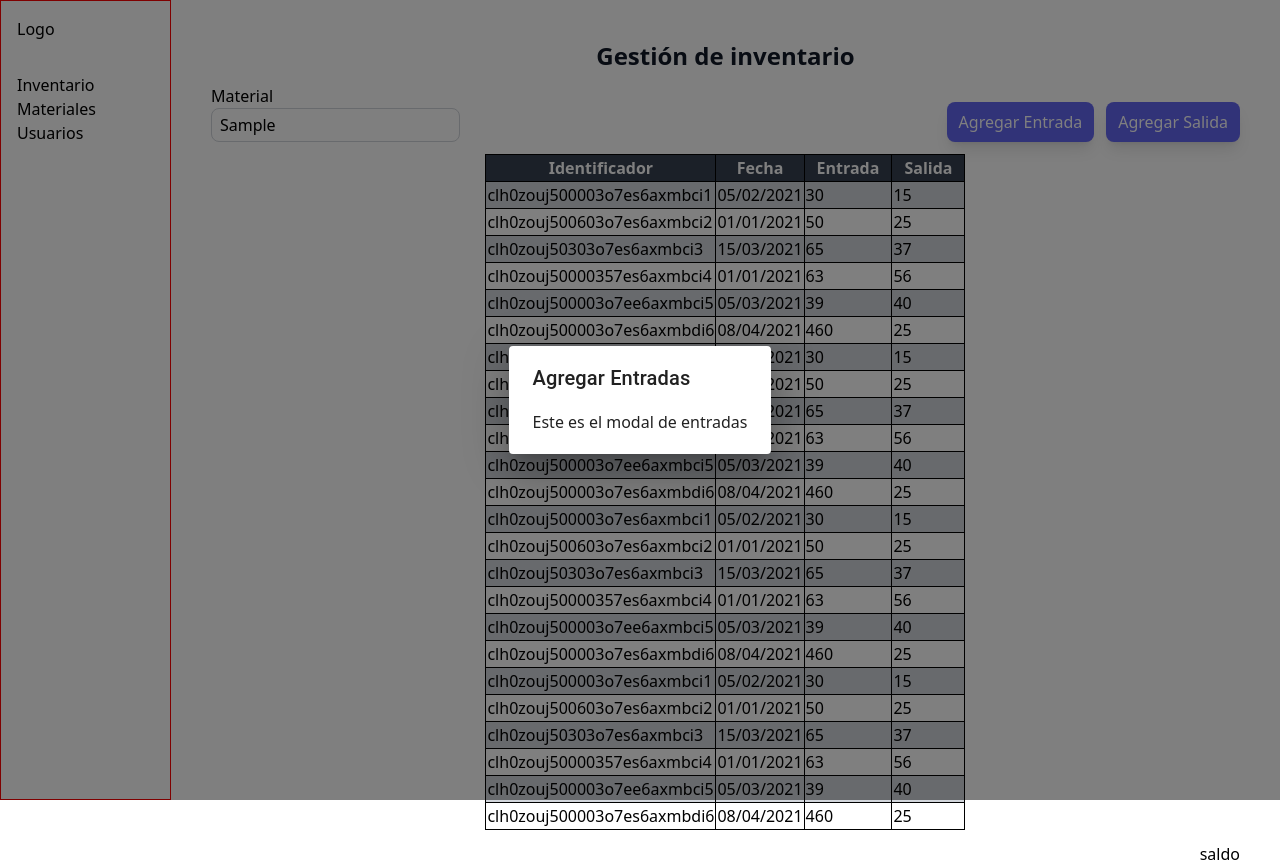
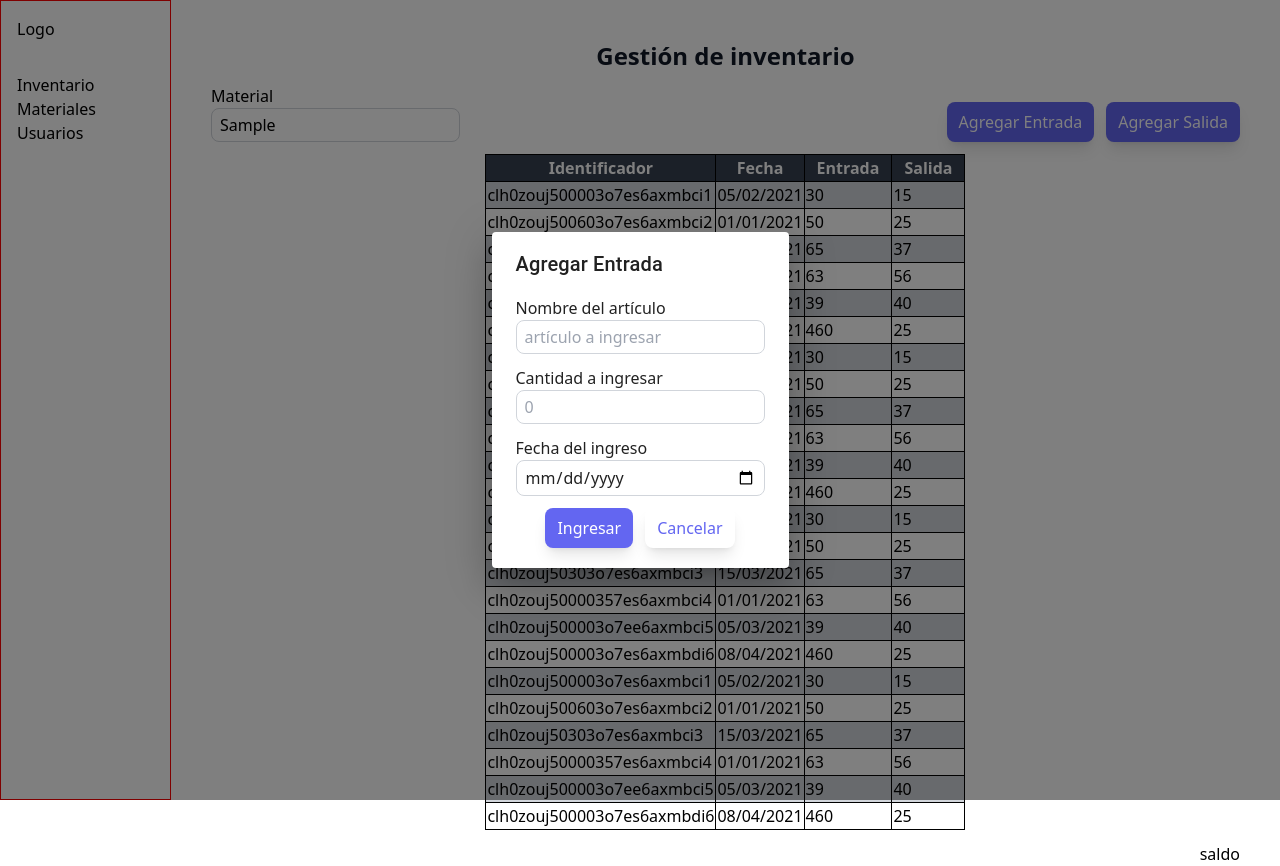
Before and after one commit to alcideszapata/gestion-inventario, a Next.js app: page / in a window 1280 px wide. Both pictures are taken after typing "Sample" into the empty fields and a click on the button "Agregar Entrada". Built offline with nearby package versions, Linux system fonts and the light colour scheme.

Commit message:
se actualizan los Modales

```diff
--- a/components/ActionButtonM.tsx
+++ b/components/ActionButtonM.tsx
@@ -1,32 +1,14 @@
-import { Dialog, DialogContent, DialogTitle } from "@mui/material";
-import { useState } from "react";
-import { Modal } from "./modals/Modal";
-import { ModalEntradas } from "./modals/ModalEntradas";
-import { ModalSalidas } from "./modals/ModalSalidas";
+import { useMovimientosContext } from "@context/MovimientosContext";
 
-// const [openModalEntradas, setOpenModalEntradas] = useState<boolean>(false);
-// const [openModalSalidas, setOpenModalSalidas] = useState<boolean>(false);
-interface ActionButtonProps {
-  setOpenModalEntradas: React.Dispatch<React.SetStateAction<boolean>>;
-  setOpenModalSalidas: React.Dispatch<React.SetStateAction<boolean>>;
-}
+const ActionButtonM = () => {
+  const {setOpenModalEntradas, setOpenModalSalidas} = useMovimientosContext();
+   return (
+    <div className='flex gap-3 items-end'>
+      <button onClick={()=>setOpenModalEntradas(true)} >Agregar Entrada</button>
+      <button onClick={()=>setOpenModalSalidas(true)}>Agregar Salida</button>
+    </div>
 
-const ActionButtonM = ({setOpenModalEntradas, setOpenModalSalidas}:ActionButtonProps) => {
-  return (
-    <div className=" flex gap-3 items-end ">
-        <button onClick={() => setOpenModalEntradas(true)}>Agregar Entrada</button>
-        <button onClick={() => setOpenModalSalidas(true)}>Agregar Salida</button>
-        {/* <ModalEntradas
-          openModalEntradas={openModalEntradas}
-          setOpenModalEntradas={setOpenModalEntradas}
-        />
-        <ModalSalidas
-          openModalSalidas={openModalSalidas}
-          setOpenModalSalidas={setOpenModalSalidas}
-        /> */}
+  );
+};
 
-    </div>
-  )
-}
-
-export { ActionButtonM };
+export {ActionButtonM};
--- a/components/modals/Modal.tsx
+++ b/components/modals/Modal.tsx
@@ -1,19 +1,48 @@
-import { Dialog, DialogTitle, DialogContent } from "@mui/material"
-import { Dispatch, SetStateAction } from "react";
+import { Dialog, DialogContent, DialogTitle } from "@mui/material"
+import { Children, Dispatch, SetStateAction } from "react"
 
-interface ModalProps {
+ interface ModalProps {
     title: string;
     children: JSX.Element;
-    open:boolean;
+    open: boolean;
     setOpen: Dispatch<SetStateAction<boolean>>;
+
+ }
+
+const Modal = ({title, children, open, setOpen } : ModalProps) => {
+  return (
+    <Dialog open={open} onClose={()=> setOpen(false)} >
+        <DialogTitle>{title}</DialogTitle>
+        <DialogContent>{children} </DialogContent>
+    </Dialog>
+  )
 }
 
-const Modal = ({title, children, open, setOpen }: ModalProps) => {
-    return(
-        <Dialog open={open} onClose={() => setOpen(false)}>
-            <DialogTitle>{title}</DialogTitle>
-            <DialogContent>{children}</DialogContent>
-        </Dialog>
-    );
-};
-export { Modal };
+export {Modal}
+
+
+
+
+
+
+// import React, { Dispatch, SetStateAction } from 'react';
+// import Dialog from '@mui/material/Dialog';
+// import { DialogContent, DialogTitle } from '@mui/material';
+
+// interface ModalProps {
+//     open: boolean;
+//     setOpen: Dispatch<SetStateAction<boolean>>;
+//     modalTitle: string;
+//     children: JSX.Element;
+
+// }
+
+// const Modal = ({ open, setOpen, modalTitle, children }: ModalProps) => {
+//     return(
+//         <Dialog open={open} onClose={() => setOpen(false)}>
+//             <DialogTitle>{modalTitle}</DialogTitle>
+//             <DialogContent>{children}</DialogContent>
+//         </Dialog>
+//     );
+// };
+// export default Modal;
--- a/components/modals/ModalEntradas.tsx
+++ b/components/modals/ModalEntradas.tsx
@@ -1,21 +1,38 @@
 import React from 'react'
-import { Modal } from './Modal';
-import { Interface } from 'readline/promises';
+import { Modal } from './Modal'
+import { useMovimientosContext } from '@context/MovimientosContext';
 
-interface ModalEntradasProps{
-    openModalEntradas: boolean;
-    setOpenModalEntradas: React.Dispatch<React.SetStateAction<boolean>>;
-}
+const ModalEntradas = () => {
+  const {openModalEntradas, setOpenModalEntradas} = useMovimientosContext();
+  return (
+    <Modal title='Agregar Entrada' open={openModalEntradas} setOpen={setOpenModalEntradas}>
+      <FormModalEntradas/>
+    </Modal>
+  );
+};
 
-const ModalEntradas = ({openModalEntradas, setOpenModalEntradas}:ModalEntradasProps) => {
+const FormModalEntradas = ()=>{
   return (
-    <Modal
-    title='Agregar Entradas'
-    open={openModalEntradas}
-    setOpen={setOpenModalEntradas}
-  >
-    <div>Este es el modal de entradas</div>
-  </Modal>
+  <div>
+    <form className='flex flex-col gap-3'>
+    <label htmlFor="deatail">
+        <span>Nombre del artículo</span>
+        <input type= 'string' name='detail' placeholder='artículo a ingresar' />
+      </label>
+      <label htmlFor="Entry">
+        <span>Cantidad a ingresar</span>
+        <input type= 'number' name='entry' placeholder='0' min={0}/>
+      </label>
+      <label htmlFor="date">
+        <span>Fecha del ingreso</span>
+        <input type= 'date' name='entryDate'/>
+      </label>
+      <div className='flex w-full gap-3 justify-center'>
+        <button type='submit'>Ingresar</button>
+        <button type='button' className='secondary'>Cancelar</button>
+      </div>
+    </form>
+  </div>
   );
 };
 
--- a/components/modals/ModalSalidas.tsx
+++ b/components/modals/ModalSalidas.tsx
@@ -1,20 +1,39 @@
 import React from 'react'
-import { Modal } from './Modal';
-/*import { useEntradasContext } from '@context/EntradasContext';*/
-interface ModalSalidasProps{
-  openModalSalidas: boolean;
-  setOpenModalSalidas: React.Dispatch<React.SetStateAction<boolean>>;
-}
-const ModalSalidas = ({openModalSalidas, setOpenModalSalidas}:ModalSalidasProps) => {
-    /*const {openModalSalidas, setOpenModalSalidas} = useEntradasContext();*/
+import { Modal } from './Modal'
+import { useMovimientosContext } from '@context/MovimientosContext';
+
+const ModalSalidas = () => {
+  const {openModalSalidas, setOpenModalSalidas} = useMovimientosContext();
   return (
-    <Modal
-        title= 'Agregar Salida'
-        open={openModalSalidas}
-        setOpen={setOpenModalSalidas}
-    >
-        <div>Este es el modal Salidas</div>
+    <Modal title='Agregar Salida' open={openModalSalidas} setOpen={setOpenModalSalidas}>
+        <FormModalSalidas/>
     </Modal>
   );
 };
+
+const FormModalSalidas = () => {
+  return (
+    <div>
+      <form className='flex flex-col gap-3'>
+      <label htmlFor="deatail">
+        <span>Nombre del artículo</span>
+        <input type= 'string' name='detail' placeholder='artículo a descargar' />
+      </label>
+      <label htmlFor="discharge">
+        <span>Cantidad a sacar</span>
+        <input type= 'number' name='discharge' placeholder='0' min={0}/>
+      </label>
+      <label htmlFor="date">
+        <span>Fecha del ingreso</span>
+        <input type= 'date' name='dischargeDate'/>
+      </label>
+      <div className='flex w-full gap-3 justify-center'>
+        <button type='submit'>Aceptar</button>
+        <button type='button' className='secondary'>Cancelar</button>
+      </div>
+      </form>
+    </div>
+  )
+}
+
 export {ModalSalidas};
--- /dev/null
+++ b/context/MovimientosContext.tsx
@@ -0,0 +1,44 @@
+ import React, {
+     Dispatch,
+     SetStateAction,
+     createContext,
+     useContext,
+     useState,
+ } from 'react';
+
+ interface MovimientosContextProps {
+     openModalEntradas: boolean;
+     setOpenModalEntradas: Dispatch<SetStateAction<boolean>>;
+     openModalSalidas: boolean;
+     setOpenModalSalidas: Dispatch<SetStateAction<boolean>>;
+ }
+
+ const MovimientosContext = createContext<MovimientosContextProps>(
+     {} as MovimientosContextProps
+ );
+
+ export const useMovimientosContext = () => useContext(MovimientosContext);
+
+ interface MovimientosContextProviderProps {
+     children: JSX.Element;
+ }
+
+ const MovimientosContextProvider = ({
+     children,
+ }:MovimientosContextProviderProps) => {
+  const [openModalEntradas, setOpenModalEntradas] = useState<boolean>(false);
+  const [openModalSalidas, setOpenModalSalidas] = useState<boolean>(false);
+ return (
+    <MovimientosContext.Provider
+        value={{
+            openModalEntradas,
+            setOpenModalEntradas,
+            openModalSalidas,
+            setOpenModalSalidas,
+        }}
+    >
+        {children}
+    </MovimientosContext.Provider>
+ );
+ };
+ export { MovimientosContextProvider };
--- a/package.json
+++ b/package.json
@@ -22,6 +22,7 @@
     "react": "18.2.0",
     "react-dom": "18.2.0",
     "react-icons": "^4.8.0",
+    "react-loading": "^2.0.3",
     "typescript": "5.0.4"
   },
   "devDependencies": {
--- a/pages/index.tsx
+++ b/pages/index.tsx
@@ -6,11 +6,7 @@ import { DataMaterials } from '@components/DataMaterials';
 import { ActionButtonM } from '@components/ActionButtonM';
 import { ModalEntradas } from '@components/modals/ModalEntradas';
 import { ModalSalidas } from '@components/modals/ModalSalidas';
-import { useState } from 'react';
-
-/*import { ModalEntradas } from '@components/modals/ModalEntradas';*/
-/*import { ModalSalidas } from '@components/modals/ModalSalidas';*/
-/*import { EntradasContextProvider } from '@context/EntradasContext';*/
+import { MovimientosContextProvider } from '@context/MovimientosContext';
 
 export default function Home() {
   return (
@@ -22,16 +18,18 @@ export default function Home() {
           <meta name="viewport" content="width=device-width, initial-scale=1" />
           <link rel="icon" href="/favicon.ico" />
         </Head>
-
+        <MovimientosContextProvider>
+          <>
             <TableDesktop/>
             <MobileCards/>
+          </>
+        </MovimientosContextProvider>
+
       </>
     </Layout>
   )
 }
 const TableDesktop = () => {
-  const [openModalEntradas, setOpenModalEntradas] = useState<boolean>(false);
-  const [openModalSalidas, setOpenModalSalidas] = useState<boolean>(false);
   const tableData = data;
   return (
     <div className='hidden md:flex flex-col p-10 w-full h-full gap-3'>
@@ -40,10 +38,7 @@ const TableDesktop = () => {
       </div>
       <div className='flex justify-between'>
         <DataMaterials/>
-      <ActionButtonM
-        setOpenModalEntradas={setOpenModalEntradas}
-        setOpenModalSalidas={setOpenModalSalidas}
-      />
+        <ActionButtonM/>
       </div>
       <div className='flex h-full w-full justify-center'>
         <table>
@@ -70,21 +65,12 @@ const TableDesktop = () => {
         </table>
       </div>
       <div className='flex justify-end'>saldo</div>
-    <ModalEntradas
-      openModalEntradas={openModalEntradas}
-      setOpenModalEntradas={setOpenModalEntradas}
-    />
-    <ModalSalidas
-      openModalSalidas={openModalSalidas}
-      setOpenModalSalidas={setOpenModalSalidas}
-    />
+      <ModalEntradas/>
+      <ModalSalidas/>
     </div>
-
-)
+  );
 };
 const MobileCards = () => {
-  const [openModalEntradas, setOpenModalEntradas] = useState<boolean>(false);
-  const [openModalSalidas, setOpenModalSalidas] = useState<boolean>(false);
   return (
     <div className='flex flex-col p-4 h-full w-full md:hidden'>
     <div className='flex w-full justify-center'>
@@ -92,10 +78,7 @@ const MobileCards = () => {
     </div>
     <div className='flex justify-end'>
       <DataMaterials/>
-      <ActionButtonM
-        setOpenModalEntradas={setOpenModalEntradas}
-        setOpenModalSalidas={setOpenModalSalidas}
-      />
+      <ActionButtonM/>
     </div>
     <div className='grid grid-cols-2 h-full'>
       <div>Card Entrada</div>
--- a/styles/globals.css
+++ b/styles/globals.css
@@ -34,6 +34,12 @@ th {
     @apply outline-none border border-gray-300 px-2 py-1 rounded-lg focus:border-indigo-500;
   }
 
-  button {
+  button,
+  button[type='button'],
+  button[type='submit'] {
     @apply bg-indigo-500 px-3 py-2 text-white rounded-lg hover:bg-indigo-400 shadow-lg;
   }
+
+  button.secondary {
+    @apply bg-white px-3 py-2 text-indigo-500 rounded-lg hover:bg-gray-100 shadow-lg;
+  }
```
Also changed, not shown: components/modals/FormButton.tsx (added, +28 -0 lines), context/EntradasContext.tsx (deleted), 1 other file (tests, documents, lock files or other folders). Lines whose indentation alone changed are shown as unchanged.
